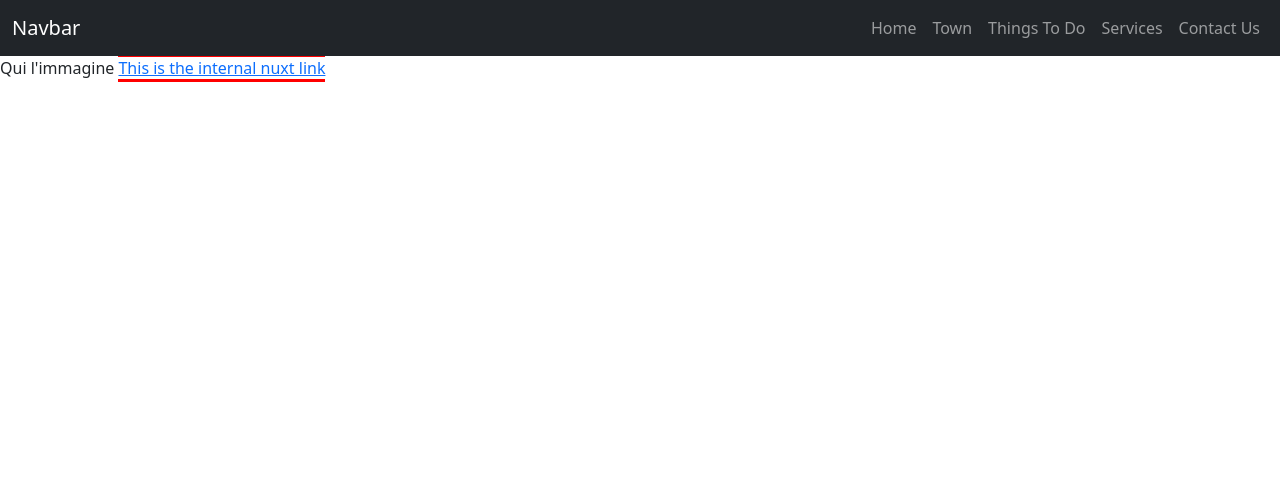
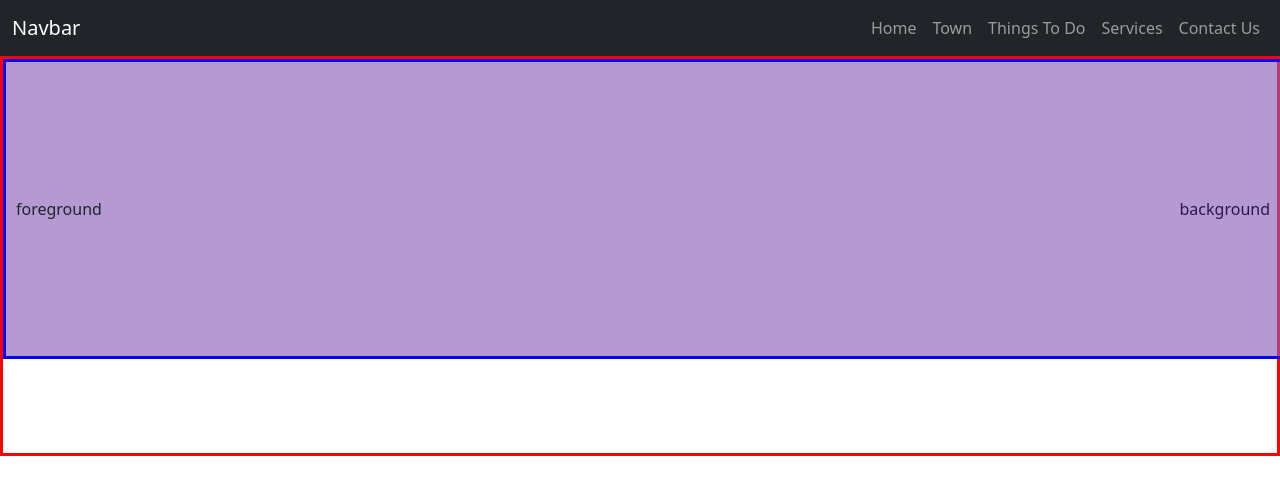
Before and after one commit to AndreaPrati98/Polimi--Hypermedia---project, a Nuxt app: page / in a window 1280 px wide. Shown: the top 494 px of the page. Built offline with nearby package versions, Linux system fonts and the light colour scheme.

Commit message:
playing with divs

```diff
--- a/components/BigImg.vue
+++ /dev/null
@@ -1,20 +0,0 @@
-<template>
-    <div>
-        Qui l'immagine
-        <nuxt-link class="nuxt-link-red" to="/" >This is the internal nuxt link</nuxt-link>
-    </div>
-</template>
-
-<script>
-export default {
-    name: "BigImg",
-}
-</script>
-
-<style scoped>
-    .nuxt-link-red {
-        border-block: solid;
-        border-color: red;
-    }
-
-</style>
--- /dev/null
+++ b/components/HomeBody.vue
@@ -0,0 +1,52 @@
+<template>
+    <div class="carousel-container">
+        <div class="forediv">
+            foreground
+        </div>
+        <div class="backdiv">
+            background
+        </div>
+    </div>
+</template>
+
+<script>
+export default {
+    name: "HomeBody",
+}
+</script>
+
+<style scoped>
+    * {
+        border: solid;
+    }
+
+    .carousel-container{
+        height: 400px;
+        border-color: red;
+    }
+
+    .forediv, .backdiv {
+        position: fixed;
+        width: 100%;
+        height: 300px;
+        border-color: blue;
+        display: flex;
+        align-items: center;
+        padding: 10px;
+    }
+
+    .forediv {
+        z-index: 10;
+        background: rgba(68, 0, 145, .4);
+    }
+
+    .backdiv {
+        justify-content: right;
+        background: rgba(255, 255, 255, .4);
+
+
+    }
+
+
+
+</style>
--- a/pages/index.vue
+++ b/pages/index.vue
@@ -1,9 +1,9 @@
 <template>
-    <big-img-vue/>
+    <home-body/>
 </template>
 
 <script>
-import BigImgVue from '~/components/BigImg.vue'
+import HomeBody from '~/components/HomeBody.vue';
 
 export default {
     name: "IndexPage",
@@ -18,6 +18,6 @@ export default {
     //         image,
     //     };
     // },
-    components: { BigImgVue }
+    components: { HomeBody }
 }
 </script>
```
